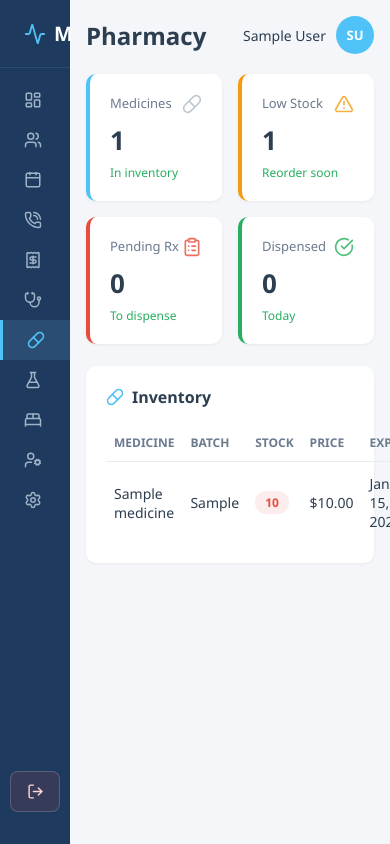
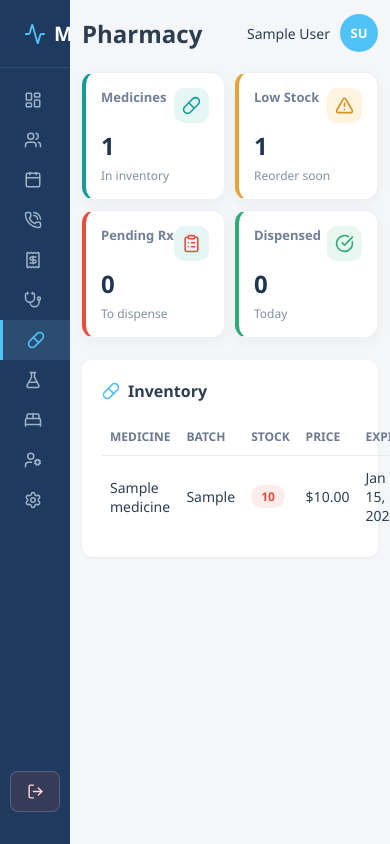
Before and after one commit to bulasio3/Projects, a Django app: page /pharmacy/ in a window 390 px wide; the page is wider, and only the part inside the window is pictured. Run offline with Django 5.2, Linux system fonts and the light colour scheme; a user stored in the database is signed in; tables that the repository leaves empty hold one stand-in row (values such as "Sample post").

Commit message:
Add polished responsive healthcare dashboard styling

```diff
--- a/HMS/static/css/hms.css
+++ b/HMS/static/css/hms.css
@@ -195,3 +195,70 @@ tr:hover td { background:#f9fbfd; }
   .sidebar-logout button { justify-content:center; padding:11px 6px; }
   .sidebar-logout button span { display:none; }
 }
+
+
+/* ============ DASHBOARD DESIGN SYSTEM ============ */
+:root { --hms-navy:#1e3a5f; --hms-teal:#159b9b; --hms-muted:#718096; --hms-line:#e8edf3; }
+.dashboard-intro { display:flex; align-items:center; justify-content:space-between; gap:20px; padding:22px 26px; margin-bottom:20px; border:1px solid #e4edf2; border-radius:14px; background:linear-gradient(110deg,#fff 0%,#f2fbfb 100%); }
+.dashboard-intro .eyebrow,.panel-kicker { display:block; color:var(--hms-teal); font-size:10px; font-weight:800; letter-spacing:1.2px; margin-bottom:6px; }
+.dashboard-intro h2 { color:var(--hms-navy); font-size:22px; font-weight:700; margin-bottom:5px; }
+.dashboard-intro p { color:var(--hms-muted); font-size:13px; line-height:1.5; }
+.intro-mark { width:54px; height:54px; display:flex; align-items:center; justify-content:center; flex-shrink:0; border-radius:14px; background:#dff5f3; color:var(--hms-teal); }
+.intro-mark [data-lucide] { width:27px; height:27px; }
+.stats { gap:18px; }
+.stat-card { position:relative; overflow:hidden; border:1px solid #edf1f5; border-left:4px solid var(--hms-teal); border-radius:13px; padding:20px 21px; box-shadow:0 4px 14px rgba(28,53,82,.045); transition:transform .18s ease,box-shadow .18s ease; }
+.stat-card:hover { transform:translateY(-2px); box-shadow:0 8px 20px rgba(28,53,82,.08); }
+.stat-card .label { color:#718096; font-weight:600; }
+.stat-card .value { color:#203650; font-size:29px; line-height:1.25; }
+.stat-card .sub { color:#8290a1; }
+.stat-card .stat-icon { width:35px !important; height:35px !important; padding:8px; border-radius:10px; background:#e5f6f5; color:var(--hms-teal); opacity:1; }
+.stat-card.success { border-left-color:#2eaa75; }
+.stat-card.success .stat-icon { color:#2eaa75; background:#e8f7ef; }
+.stat-card.warn { border-left-color:#e4a23b; }
+.stat-card.warn .stat-icon { color:#d99020; background:#fff4df; }
+.stat-card.purple { border-left-color:#8a78c8; }
+.stat-card.purple .stat-icon { color:#8170bd; background:#f0edfb; }
+.admin-dashboard-grid { display:grid; grid-template-columns:minmax(0,1.8fr) minmax(270px,1fr); gap:20px; align-items:start; }
+.admin-dashboard-grid .panel { min-width:0; border:1px solid #edf1f5; border-radius:13px; padding:21px; box-shadow:0 4px 16px rgba(28,53,82,.045); }
+.admin-dashboard-grid .panel-head { align-items:flex-end; margin-bottom:18px; }
+.admin-dashboard-grid .panel-head h2 { color:#203650; font-size:16px; }
+.admin-dashboard-grid .panel-kicker { margin-bottom:5px; }
+.panel-count { padding:5px 9px; border-radius:20px; background:#edf8f7; color:#168b8c; font-size:11px; font-weight:700; white-space:nowrap; }
+.table-scroll { width:100%; overflow-x:auto; }
+.appointments-panel table { min-width:560px; }
+.appointments-panel th { padding:11px 10px; color:#8491a2; font-size:10px; letter-spacing:.55px; border-bottom:1px solid var(--hms-line); }
+.appointments-panel td { padding:14px 10px; color:#526176; font-size:12px; }
+.appointments-panel .patient-cell { color:#263d58; font-weight:700; }
+.appointments-panel tbody tr:hover td { background:#f7fbfc; }
+.time-separator { color:#a3afbd; padding:0 3px; }
+.empty-state { height:160px; text-align:center; color:#8491a2 !important; }
+.empty-state [data-lucide] { display:block; width:25px; height:25px; margin:0 auto 8px; color:#a8b7c6; }
+.empty-state strong,.empty-state span { display:block; }
+.empty-state strong { color:#526176; font-size:13px; margin-bottom:4px; }
+.empty-state span { font-size:12px; }
+.admin-alert { display:flex; align-items:center; gap:12px; padding:13px 12px; margin-bottom:10px; border:1px solid #edf1f5; border-radius:10px; background:#fbfcfd; }
+.admin-alert:last-child { margin-bottom:0; }
+.admin-alert .alert-icon { width:36px; height:36px; display:flex; align-items:center; justify-content:center; flex-shrink:0; border-radius:10px; }
+.admin-alert .alert-icon [data-lucide] { width:18px; height:18px; }
+.admin-alert strong,.admin-alert span:not(.alert-icon) { display:block; }
+.admin-alert strong { color:#34465d; font-size:12px; margin-bottom:4px; }
+.admin-alert div span { color:#7b8999; font-size:11px; line-height:1.45; }
+.alert-stock .alert-icon { background:#fff3df; color:#d99124; }
+.alert-callback .alert-icon { background:#e8f3ff; color:#4787c7; }
+.alert-lab .alert-icon { background:#f0edfb; color:#8170bd; }
+.all-clear { padding:28px 12px; text-align:center; border:1px dashed #cfe8dc; border-radius:10px; background:#f7fcf9; }
+.all-clear > span { width:38px; height:38px; display:flex; align-items:center; justify-content:center; margin:0 auto 9px; border-radius:50%; background:#e3f6eb; color:#299b68; }
+.all-clear strong { display:block; color:#287a55; font-size:13px; margin-bottom:4px; }
+.all-clear p { color:#789487; font-size:11px; }
+@media (max-width:1200px) { .stats { grid-template-columns:repeat(2,minmax(0,1fr)); } }
+@media (max-width:1000px) { .admin-dashboard-grid { grid-template-columns:1fr; } }
+@media (max-width:600px) {
+  .main { padding:14px 12px 40px; }
+  .dashboard-intro { padding:18px; }
+  .dashboard-intro h2 { font-size:19px; }
+  .intro-mark { width:44px; height:44px; }
+  .stats { gap:10px; }
+  .stat-card { padding:15px; }
+  .stat-card .value { font-size:24px; }
+  .admin-dashboard-grid .panel { padding:16px; }
+}
```
